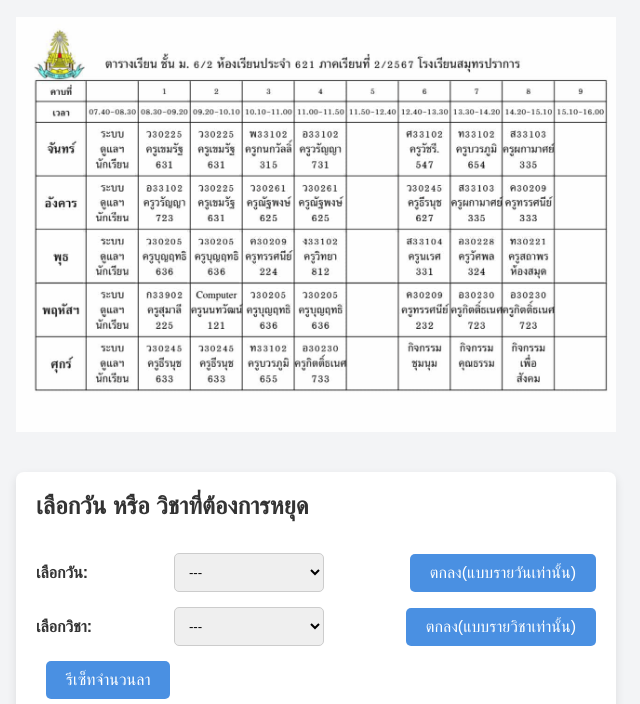
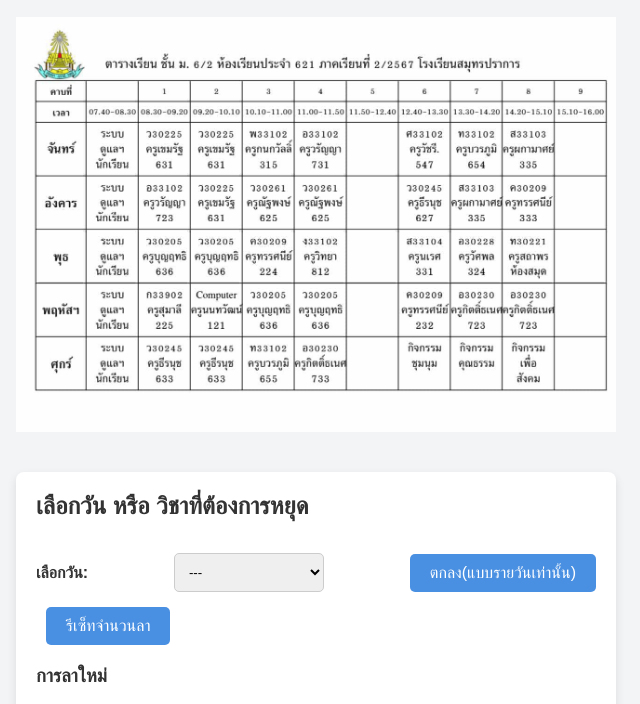
Before and after one commit to YutaQQ/mylaa, a plain HTML site: page index.html in a window 1280 px wide. Shown: the part 87-791 px from the top of the page, without its empty margins (324-964 px from the left). Drawn offline with Linux system fonts and the light colour scheme.

Commit message:
Update index.html

```diff
--- a/index.html
+++ b/index.html
@@ -34,7 +34,7 @@
         </div>
 
         <!-- Course Selection -->
-        <div id="course-selection">
+        <!--<div id="course-selection">
             <label for="course">เลือกวิชา:</label>
             <select id="course">
                 <option value="">---</option>
@@ -56,7 +56,7 @@
                 <option value="แนะแแนว">แนะแแนว</option>
             </select>
             <button id="add-leave-course">ตกลง(แบบรายวิชาเท่านั้น)</button>
-        </div>
+        </div> -->
 
         <!-- Reset Button -->
         <button id="reset-leave">รีเซ็ทจำนวนลา</button>
```
